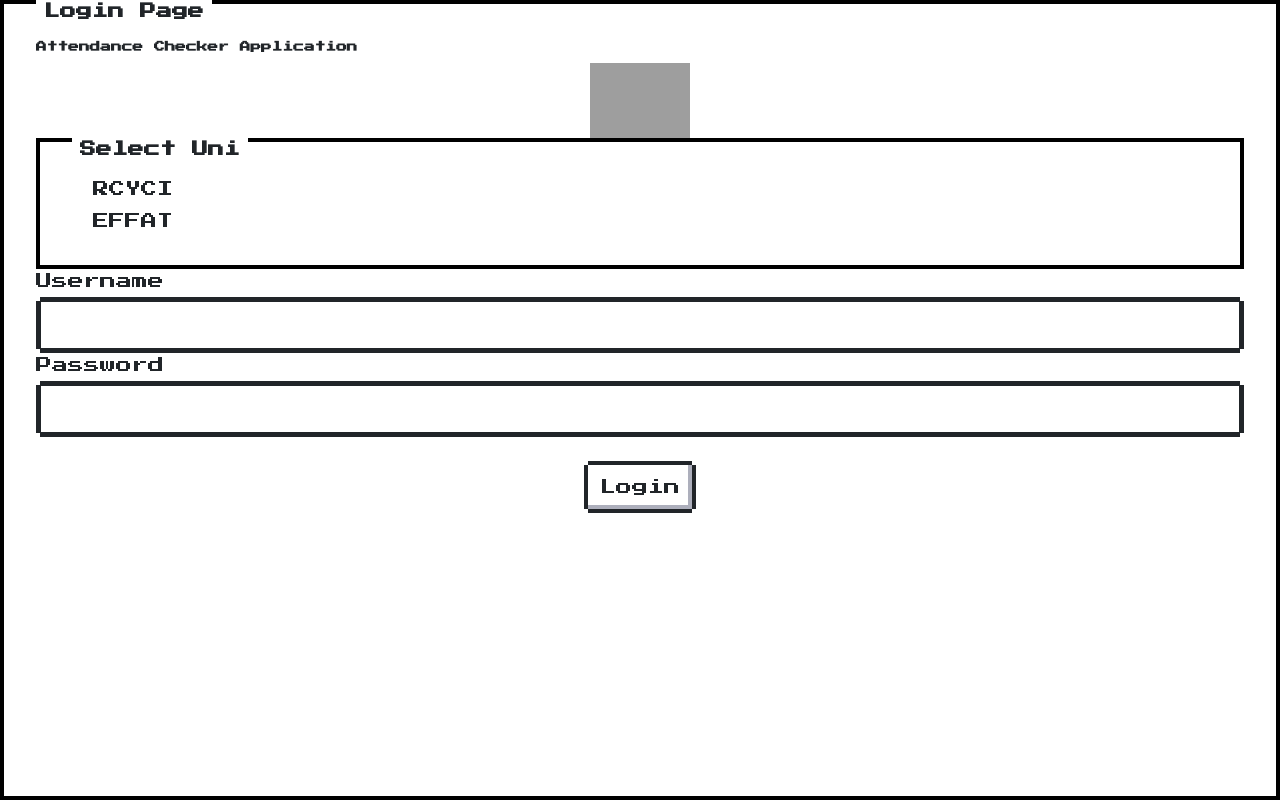
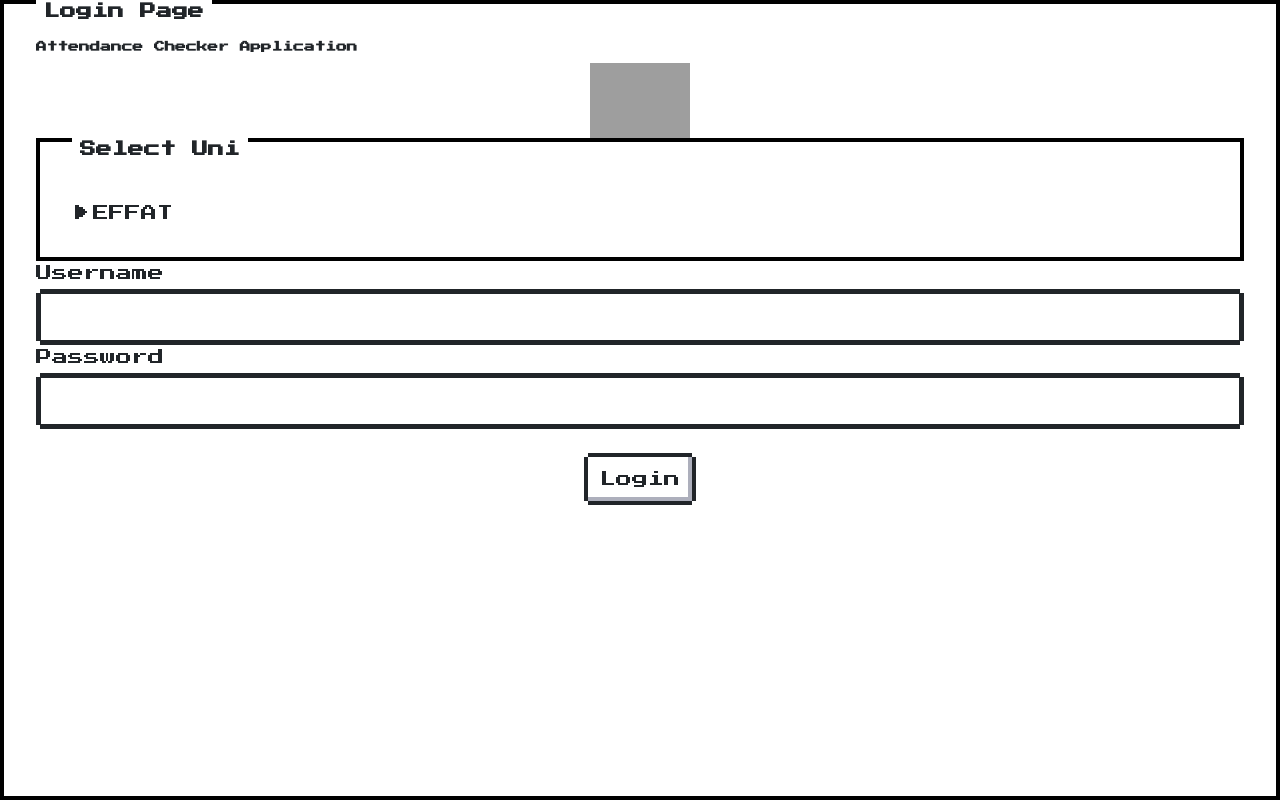
Before and after one commit to sombek/lms, a React (Create React App) app in the folder Client/: page / in a window 1280 px wide. Built offline with nearby package versions, Linux system fonts and the light colour scheme; grey boxes are pictures that could not be loaded.

Commit message:
Remove RCYCI

```diff
--- a/Client/src/App.js
+++ b/Client/src/App.js
@@ -12,7 +12,7 @@
     state = {
         user: '',
         password: '',
-        university: '',
+        university: 'EFFAT',
         showLoading: false,
         student: false,
         error: false,
--- a/Client/src/Login.js
+++ b/Client/src/Login.js
@@ -24,15 +24,15 @@
                         <section className="nes-container with-title">
                             <h2 className="title">Select Uni</h2>
                             <div>
-                                <label>
-                                    <input type="radio" className="nes-radio" name={'university'} value={'RCYCI'}
-                                           onChange={this.props.setUni.bind(this)}/>
-                                    <span>RCYCI</span>
-                                </label>
+                                {/*<label>*/}
+                                {/*<input type="radio" className="nes-radio" name={'university'} value={'RCYCI'}*/}
+                                {/*onChange={this.props.setUni.bind(this)}/>*/}
+                                {/*<span>RCYCI</span>*/}
+                                {/*</label>*/}
                                 <br/>
                                 <label>
                                     <input type="radio" className="nes-radio" name={'university'} value={'EFFAT'}
-                                           onChange={this.props.setUni.bind(this)}/>
+                                           checked={true} onChange={this.props.setUni.bind(this)}/>
                                     <span>EFFAT</span>
                                 </label>
                             </div>
```
